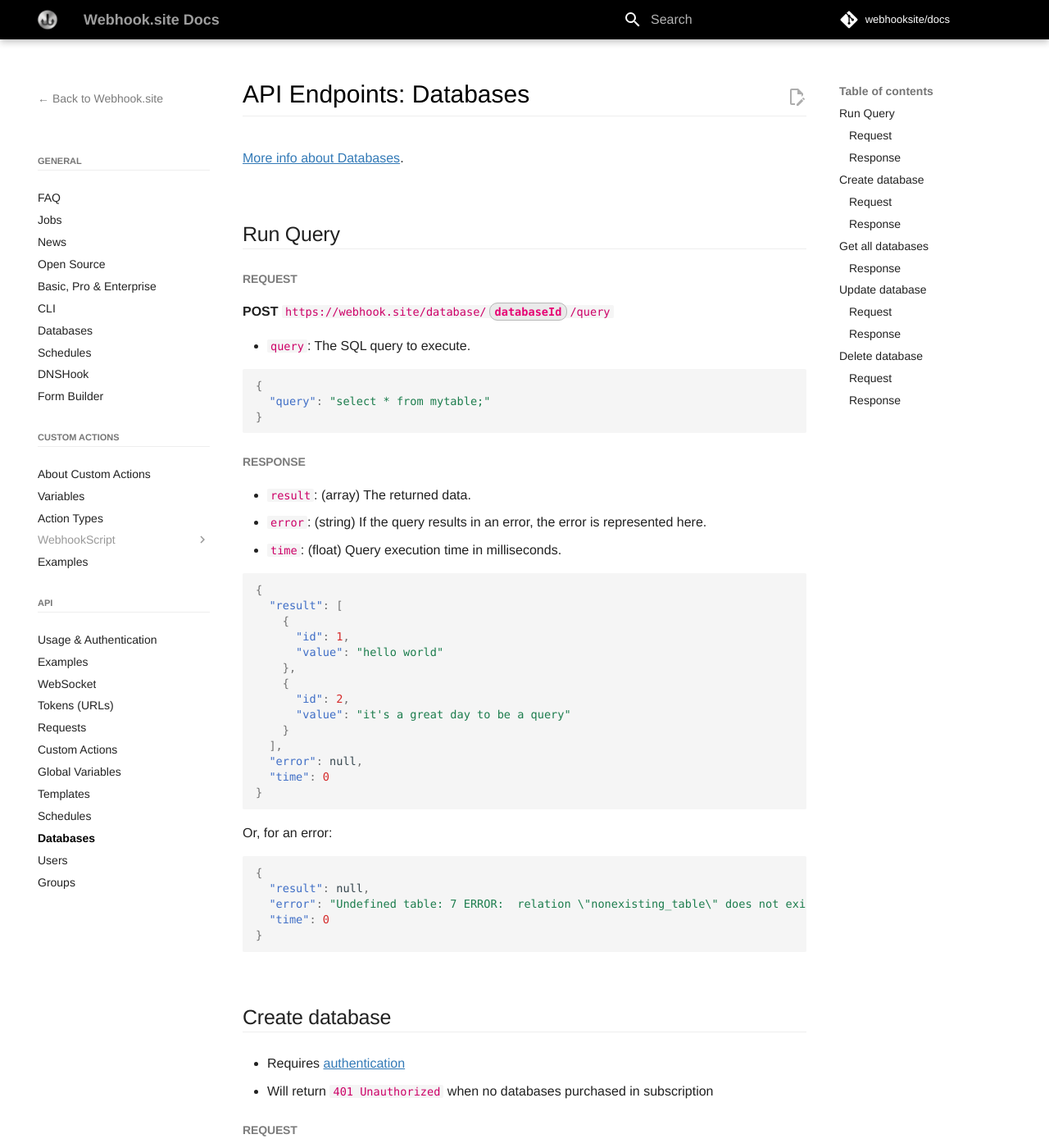
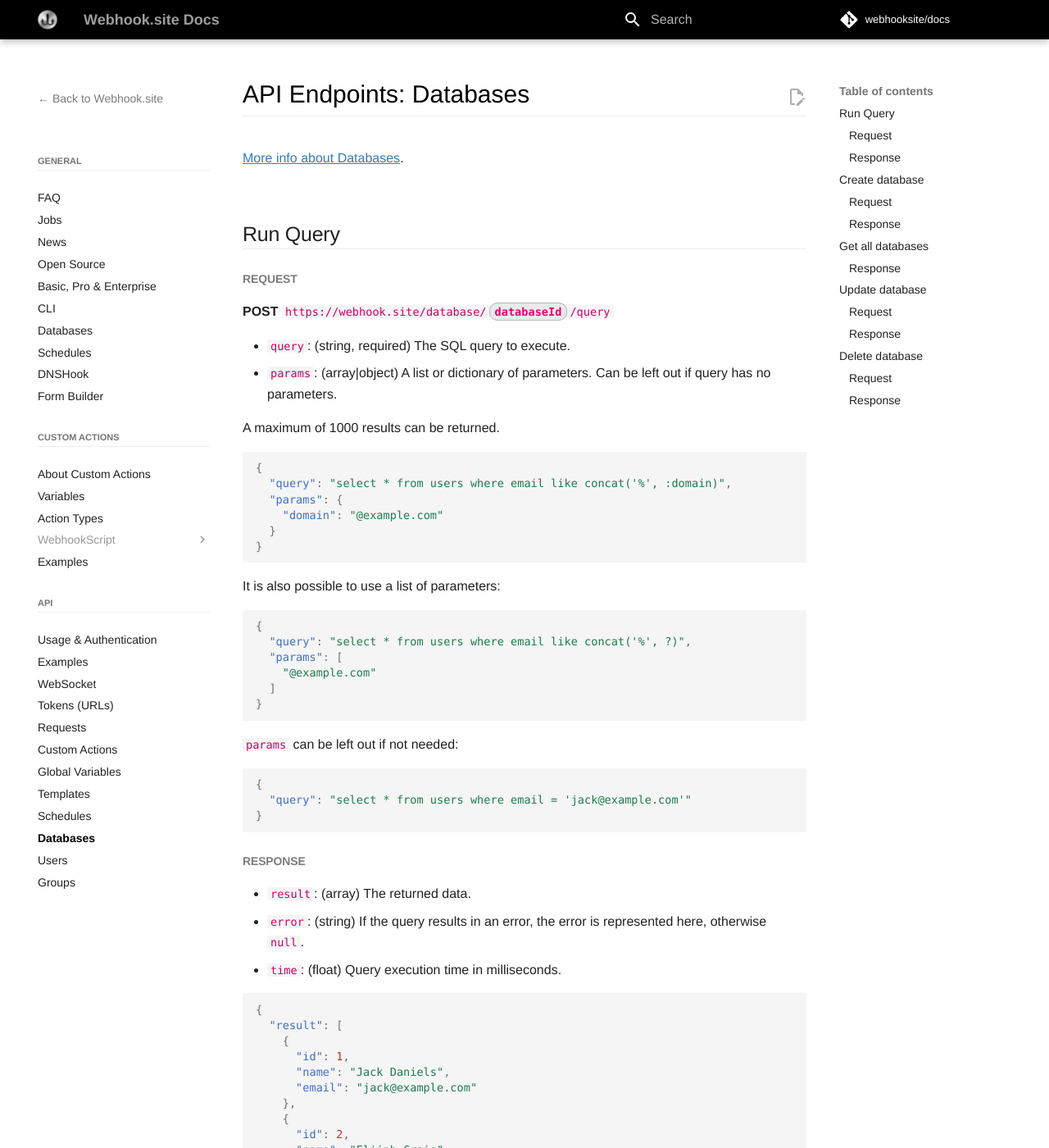
Before and after one commit to webhooksite/docs, an MkDocs documentation site: the page built from docs/api/databases.md, in a window 1280 px wide and 1400 px high. Shown: the whole window at 82% size. Built offline with MkDocs 1.6.1 and Material for MkDocs 9.7.7, drawn with Linux system fonts in a browser that asks for light colours; comment, search, counter and statistics services are not loaded; some of the changed text lies outside the part shown.

Commit message:
Update docs

````diff
--- a/docs/api/databases.md
+++ b/docs/api/databases.md
@@ -8,18 +8,43 @@
 
 **POST** <code>https://webhook.site/database/<span class="url-param">databaseId</span>/query</code>
 
-* `query`: The SQL query to execute.
+* `query`: (string, required) The SQL query to execute.
+* `params`: (array|object) A list or dictionary of parameters. Can be left out if query has no parameters.
+
+A maximum of 1000 results can be returned.
 
 ```json
 {
-  "query": "select * from mytable;"
+  "query": "select * from users where email like concat('%', :domain)",
+  "params": {
+    "domain": "@example.com"
+  }
+}
+```
+
+It is also possible to use a list of parameters:
+
+```json
+{
+  "query": "select * from users where email like concat('%', ?)",
+  "params": [
+    "@example.com"
+  ]
+}
+```
+
+`params` can be left out if not needed:
+
+```json
+{
+  "query": "select * from users where email = 'jack@example.com'"
 }
 ```
 
 #### Response
 
 * `result`: (array) The returned data.
-* `error`: (string) If the query results in an error, the error is represented here.
+* `error`: (string) If the query results in an error, the error is represented here, otherwise `null`.
 * `time`: (float) Query execution time in milliseconds.
 
 ```json
@@ -27,12 +52,14 @@
   "result": [
     {
       "id": 1,
-      "value": "hello world"
+      "name": "Jack Daniels",
+      "email": "jack@example.com"
     },
     {
       "id": 2,
-      "value": "it's a great day to be a query"
-    }
+      "name": "Elijah Craig",
+      "email": "eli@example.com"
+    },
   ],
   "error": null,
   "time": 0
--- a/docs/news.markdown
+++ b/docs/news.markdown
@@ -23,6 +23,12 @@
     </div>
 </form>
 </div>
+
+## 8 October 2025
+
+* Added support for [Webhook.site Databases](/databases.html) in WebhookScript. [More info here](/webhookscript/functions/database.html).
+* Added `params` to the [Database Query API](/api/databases.html#run-query).
+* Increased maximum row count in Database actions to 1000.
 
 ## 1 October 2025
 
--- a/mkdocs.yml
+++ b/mkdocs.yml
@@ -84,6 +84,7 @@
         - Flow Control and Responses: webhookscript/functions/flow.md
         - Math and Numbers: webhookscript/functions/math.md
         - Network and HTTP: webhookscript/functions/network.md
+        - Databases: webhookscript/functions/database.html
         - Strings: webhookscript/functions/string.md
         - Custom Action Variables: webhookscript/functions/variables.md
     - Examples: custom-actions/examples.markdown
````
Also changed, not shown: docs/database.md (+4 -0 lines), docs/webhookscript/functions/database.md (added, +59 -0 lines).
